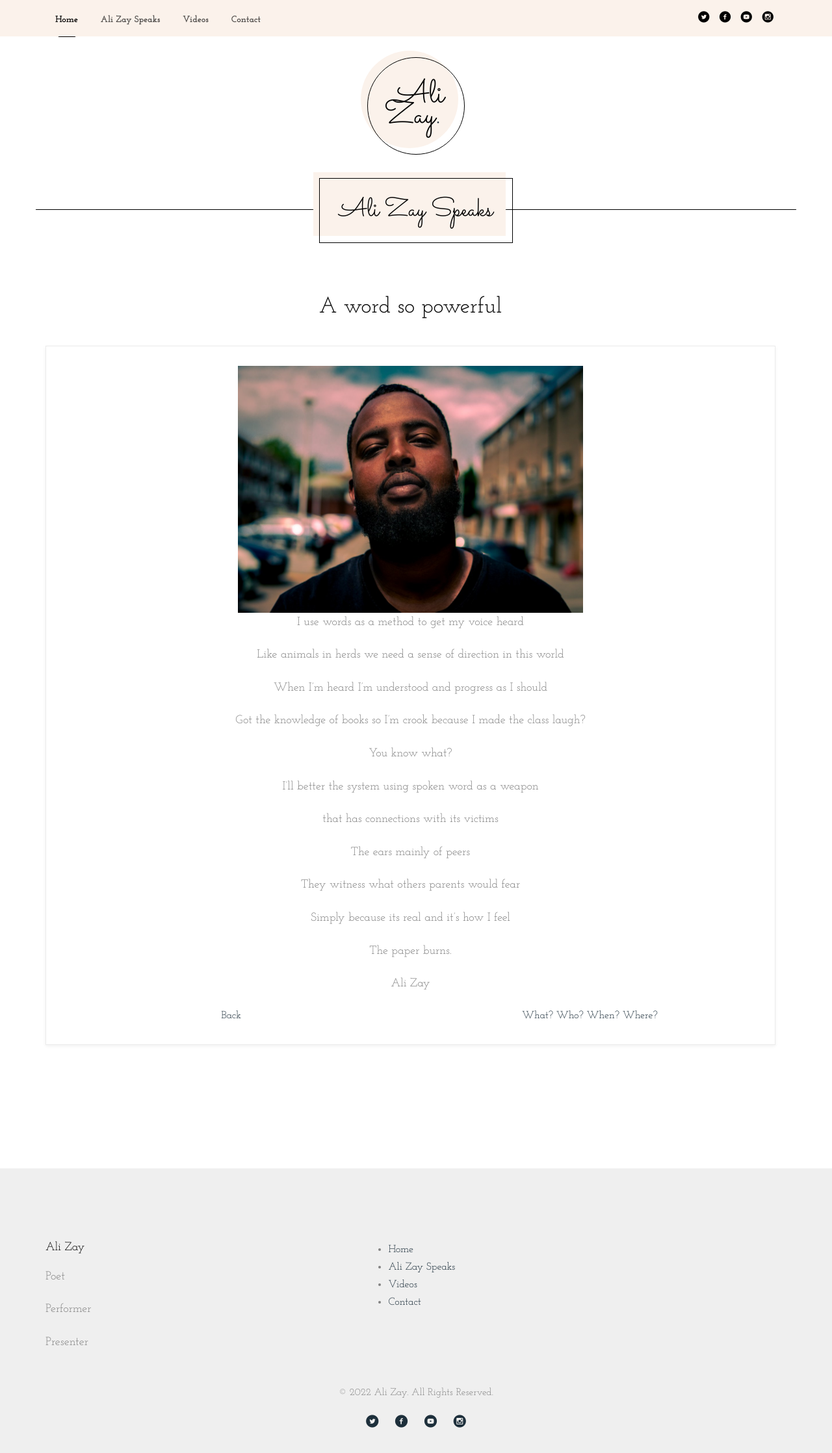
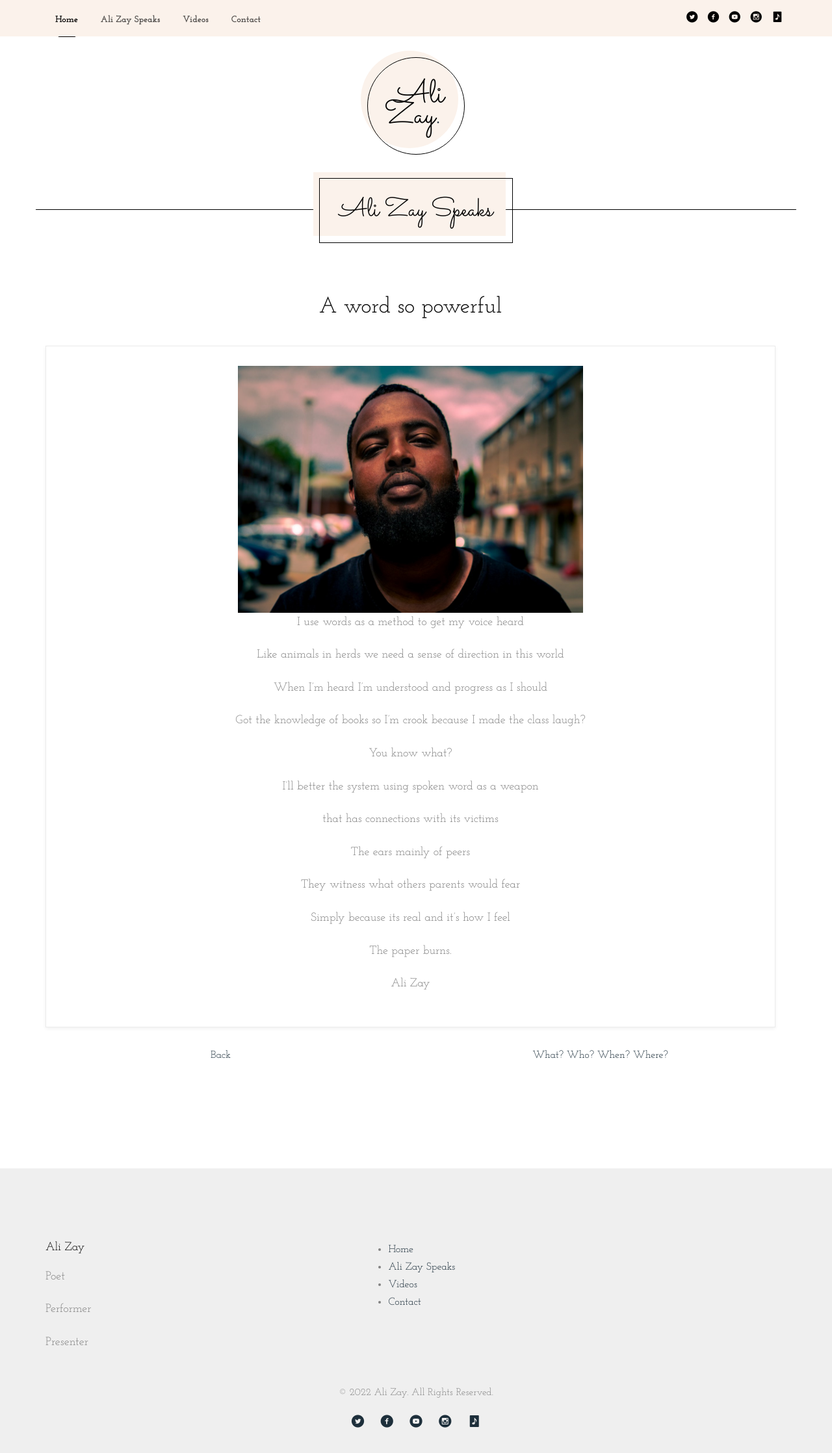
Before and after one commit to amsref/AliZay, a plain HTML site: page word.html in a window 1280 px wide. Shown: the whole page at 65% size. Drawn offline with Linux system fonts and the light colour scheme; files whose address does not match are found by name.

Commit message:
Updated Social Media

```diff
--- a/word.html
+++ b/word.html
@@ -75,12 +75,12 @@
 								</ul>
 							</div>
 							<div class="col-sm-5">
-								<ul class="fh5co-social-icons">
-									<li><a href="https://twitter.com/ali_zay89"><i class="icon-twitter-with-circle"></i></a></li>
-									<li><a href="https://www.facebook.com/Alizay8"><i class="icon-facebook-with-circle"></i></a></li>
-                                    <li><a href="https://www.youtube.com/@alithepoet"><i class="icon-youtube-with-circle"></i></a></li>
-									<li><a href="https://instagram.com/itsjustalizay"><i class="icon-instagram-with-circle"></i></a></li>
-									<li><a href="#"><i class="icon-tiktok"></i></a></li>
+									<ul class="fh5co-social-icons">
+									<li><a href="https://twitter.com/ali_zay89" target="_blank"><i class="icon-twitter-with-circle"></i></a></li>
+									<li><a href="https://www.facebook.com/Alizay8" target="_blank"><i class="icon-facebook-with-circle"></i></a></li>
+                                    <li><a href="https://www.youtube.com/@alithepoet" target="_blank"><i class="icon-youtube-with-circle"></i></a></li>
+									<li><a href="https://instagram.com/itsjustalizay" target="_blank"><i class="icon-instagram-with-circle"></i></a></li>
+									<li><a href="https://www.tiktok.com/@itsalizays" target="_blank"><i class="icon-music"></i></a></li>
 								</ul>
 							</div>
 						</div>
@@ -138,9 +138,10 @@
 
 
 								<p>Ali Zay</p>
-                                    <div class ="leftDiv"><a href="speaks.html">Back</a></div>
-        <div class ="rightDiv"><a href="wwww.html">What? Who? When? Where?</a></div>
+
 								</div>
+                                <div class ="leftDiv"><a href="speaks.html"><center>Back</center></a></div>
+        <div class ="rightDiv"><a href="wwww.html"><center>What? Who? When? Where?</center></a></div>
 							</div>
 						</div>
 
@@ -183,10 +184,11 @@
 					</p>
 					<p>
 						<ul class="fh5co-social-icons">
-							<li><a href="https://twitter.com/ali_zay89"><i class="icon-twitter-with-circle"></i></a></li>
-									<li><a href="alizay"><i class="icon-facebook-with-circle"></i></a></li>
-                            <li><a href="https://www.youtube.com/channel/UCFaBsjiQsixWq4FjIut1vIA/"><i class="icon-youtube-with-circle"></i></a></li>
-									<li><a href="https://instagram.com/itsjustalizay"><i class="icon-instagram-with-circle"></i></a></li>
+							<li><a href="https://twitter.com/ali_zay89" target="_blank"><i class="icon-twitter-with-circle"></i></a></li>
+									<li><a href="https://www.facebook.com/Alizay8" target="_blank"><i class="icon-facebook-with-circle"></i></a></li>
+                            <li><a href="https://www.youtube.com/@alithepoet" target="_blank"><i class="icon-youtube-with-circle"></i></a></li>
+									<li><a href="https://instagram.com/itsjustalizay" target="_blank"><i class="icon-instagram-with-circle"></i></a></li>
+                            <li><a href="https://www.tiktok.com/@itsalizays" target="_blank"><i class="icon-music"></i></a></li>
 						</ul>
 					</p>
 				</div>
```
Also changed, not shown: TwentyFive.html (+14 -12 lines), contact.html (+11 -10 lines), culture.html (+12 -11 lines), index.html (+10 -9 lines), live.html (+11 -10 lines), somalia.html (+11 -10 lines), speaks.html (+11 -10 lines), speaks_Narbeth.html (+14 -12 lines), system.html (+14 -12 lines), videos.html (+10 -9 lines), wwww.html (+3 -2 lines), youth.html (+14 -12 lines), fonts/icomoon/tiktok.svg (added), 3 other files.
